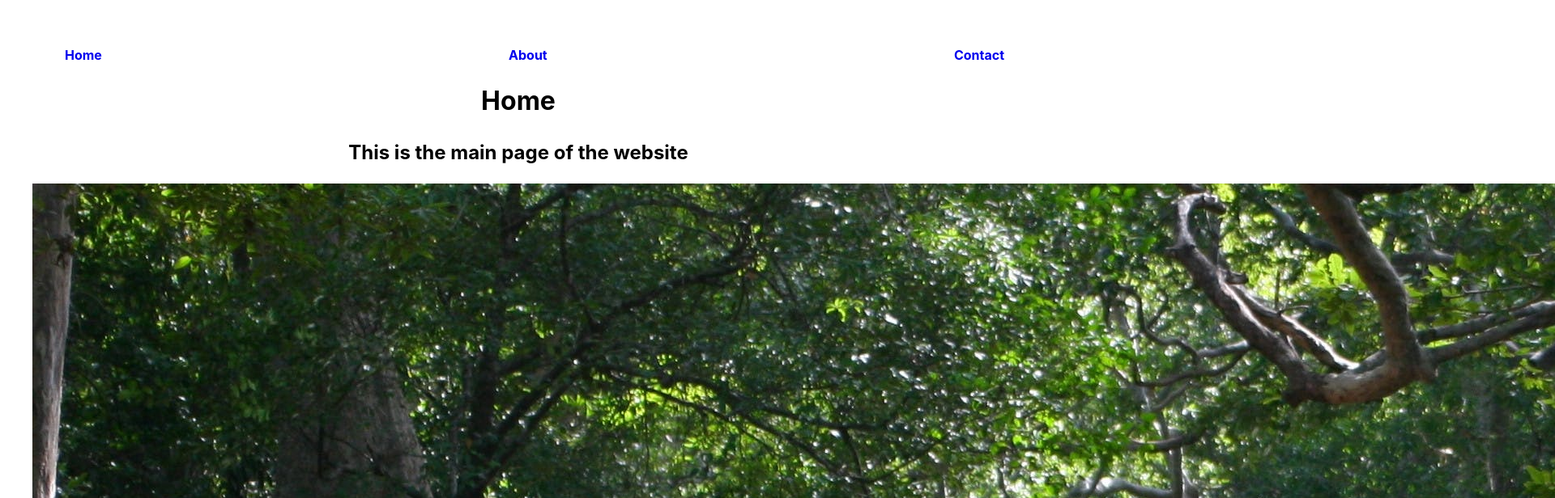
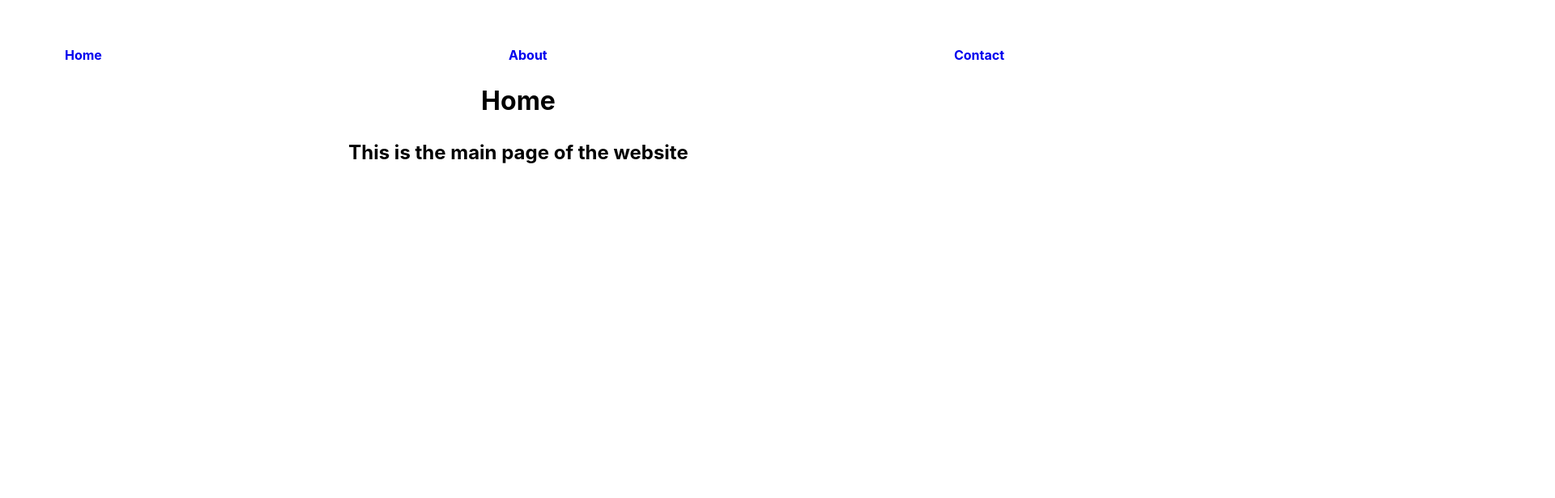
Before and after one commit to flaviare1s/aula-sobre-react-router, a React (Vite) app: page / in a window 1280 px wide. Shown: the top 616 px of the page at 81% size, 1920 px wide, since content can reach past the window. Built offline with nearby package versions, Linux system fonts and the light colour scheme.

Commit message:
Criei constants.js

```diff
--- /dev/null
+++ b/src/constants.js
@@ -0,0 +1 @@
+export const ApiUrl = 'https://6578e26af08799dc80462d24.mockapi.io/api/v1/products'
--- a/src/pages/Home.jsx
+++ b/src/pages/Home.jsx
@@ -5,7 +5,6 @@ export const Home = () => {
     <div>
         <h1>Home</h1>
         <h2>This is the main page of the website</h2>
-        <img src="../images/imagem.jpg" alt="" />
     </div>
   )
 }
```
